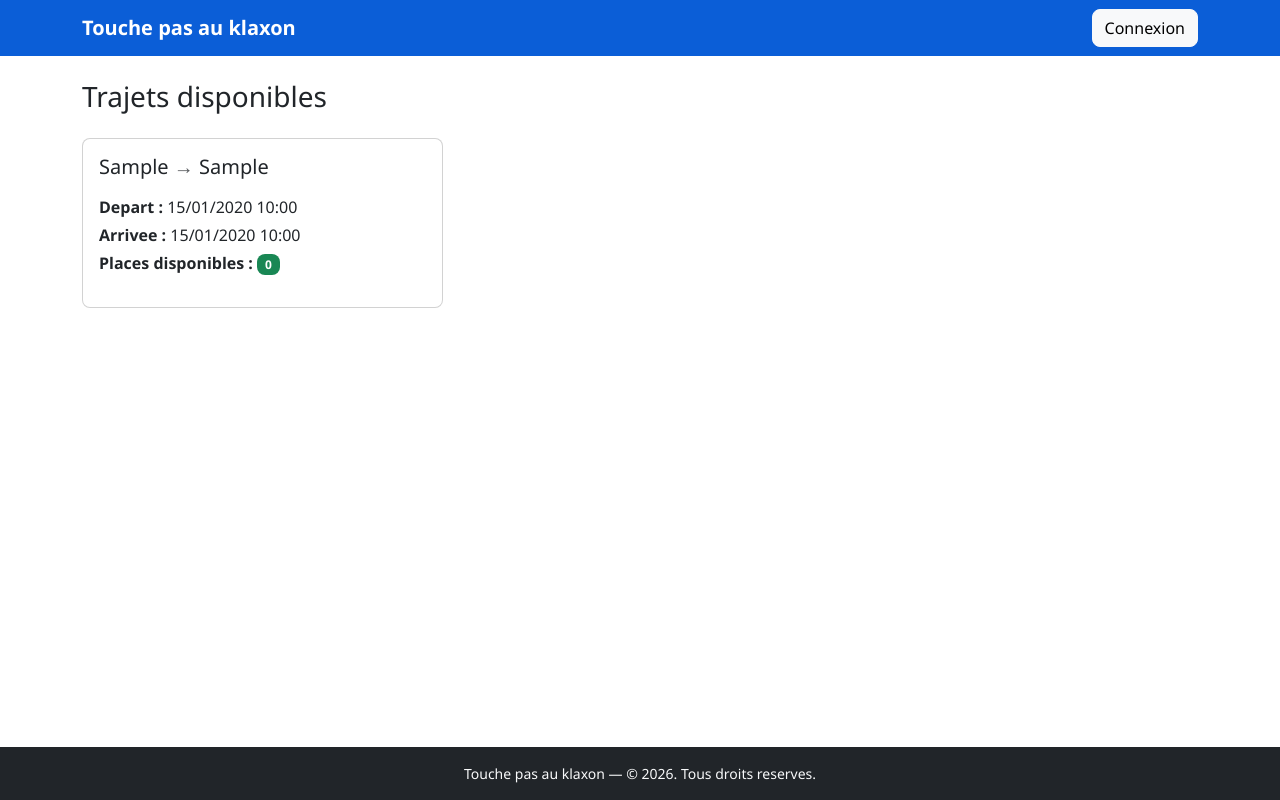
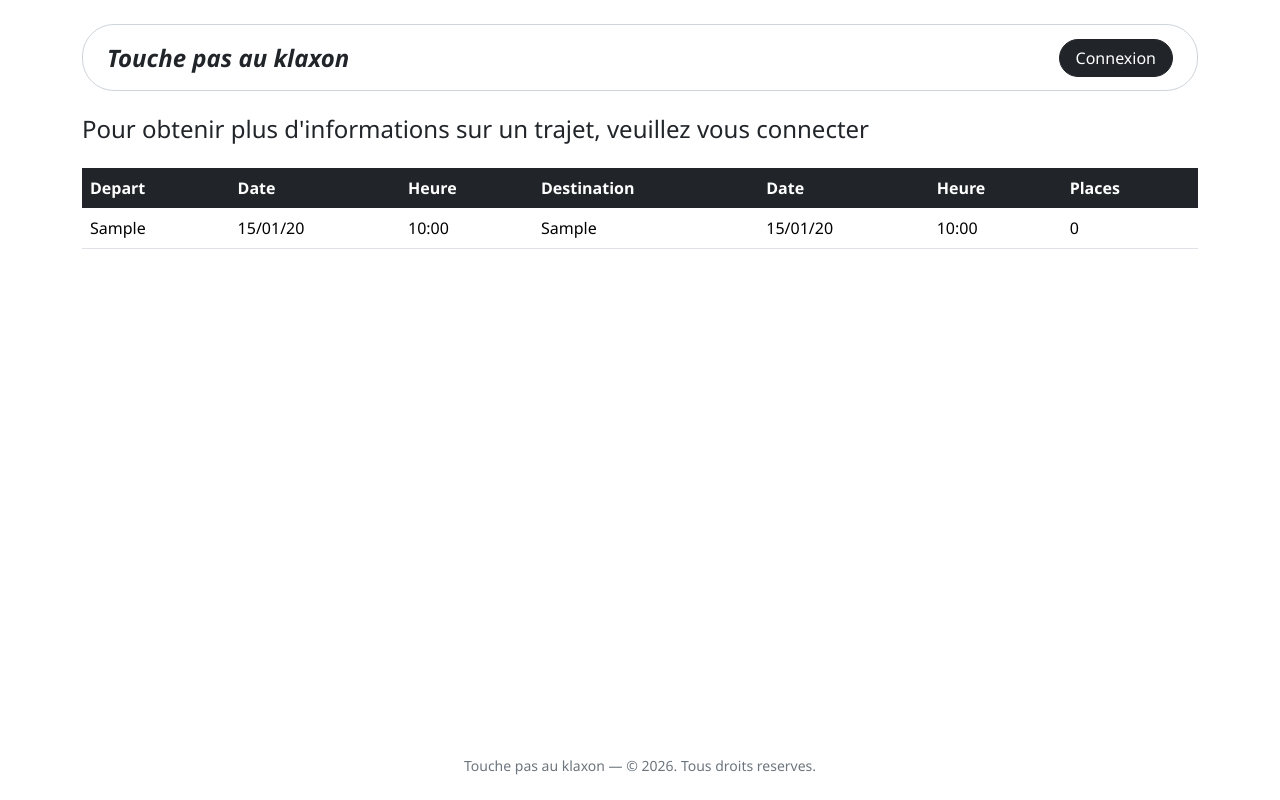
Before and after one commit to Maximus04200/touche-pas-au-klaxon, a PHP site: template views/home/index.php in a window 1280 px wide. Run offline with PHP 8.4, Linux system fonts and the light colour scheme; the template is opened without the code that fills it: most values are stand-ins (such as "Sample title", 1, 10 or a date in 2020); data that the repository does not hold is empty; style sheets or scripts are compiled from the project's sources; some libraries are stand-ins or nearby versions.

Commit message:
Integration de l'annexe : jeu d'essai reel et UI conforme aux maquettes
Jeu d'essai (agences, employes) repris de l'export RH fourni en annexe.
Interface reprise fidelement des visuels fournis : bandeau arrondi,
listes de trajets en tableau avec icones d'action, message flash neutre.

```diff
--- a/scss/app.scss
+++ b/scss/app.scss
@@ -1,12 +1,10 @@
 // =====================================================================
-// Palette imposee par le cahier des charges (variables Bootstrap
-// surchargees en amont de l'import, pour que les futurs sites du
-// Comite d'entreprise puissent reutiliser ces memes variables avec
-// leurs propres couleurs).
-//
-// NOTE : la palette exacte est fournie en annexe visuelle du devoir,
-// non disponible ici. Les valeurs ci-dessous sont un placeholder
-// sobre a remplacer par les couleurs reelles avant rendu final.
+// Variables Bootstrap surchargees en amont de l'import (pour que les
+// futurs sites du Comite d'entreprise puissent reutiliser ces memes
+// variables avec leurs propres couleurs). Les visuels fournis en
+// annexe sont des maquettes fonctionnelles en niveaux de gris, sans
+// palette de couleurs imposee : le sobre noir/blanc ci-dessous suit
+// fidelement cette maquette.
 // =====================================================================
 
 $primary:   #0b5ed7;
@@ -30,26 +28,65 @@ body {
     display: flex;
     min-height: 100vh;
     flex-direction: column;
+    background-color: #fff;
 }
 
 main {
     flex: 1 0 auto;
 }
 
-.navbar-brand {
-    font-weight: 600;
+// Bandeau arrondi (header et encarts), conforme aux maquettes fournies.
+.klaxon-panel {
+    border: 1px solid $gray-400;
+    border-radius: 2rem;
+    background: #fff;
+    padding: .85rem 1.5rem;
 }
 
-.trajet-card {
-    transition: box-shadow .15s ease-in-out;
+.klaxon-brand {
+    font-style: italic;
+    font-weight: 600;
+    color: $dark;
+    text-decoration: none;
 
     &:hover {
-        box-shadow: 0 .25rem .5rem rgba(0, 0, 0, .1);
+        color: $dark;
+    }
+}
+
+.klaxon-flash {
+    background-color: $gray-200;
+    border-radius: 1rem;
+    padding: 1rem 1.5rem;
+    color: $body-color;
+}
+
+// Tableaux de trajets/listes admin : en-tete sombre, lignes zebrees.
+.table-klaxon {
+    thead th {
+        background-color: $dark;
+        color: #fff;
+        border: none;
+        white-space: nowrap;
+    }
+
+    td {
+        vertical-align: middle;
+    }
+}
+
+.btn-icon {
+    background: none;
+    border: none;
+    padding: .2rem .3rem;
+    line-height: 1;
+
+    &:hover {
+        opacity: .7;
     }
 }
 
 footer {
-    background-color: $dark;
-    color: $light;
     flex-shrink: 0;
+    color: $gray-600;
 }
--- a/views/admin/agences.php
+++ b/views/admin/agences.php
@@ -22,7 +22,7 @@ use App\Core\Csrf;
 </div>
 
 <div class="table-responsive">
-    <table class="table table-striped align-middle">
+    <table class="table table-klaxon align-middle">
         <thead>
             <tr>
                 <th>Ville</th>
--- a/views/admin/trajets.php
+++ b/views/admin/trajets.php
@@ -7,7 +7,7 @@ use App\Core\Csrf;
 <h1 class="h3 mb-4">Trajets</h1>
 
 <div class="table-responsive">
-    <table class="table table-striped align-middle">
+    <table class="table table-klaxon align-middle">
         <thead>
             <tr>
                 <th>Depart</th>
--- a/views/admin/utilisateurs.php
+++ b/views/admin/utilisateurs.php
@@ -4,7 +4,7 @@
 <h1 class="h3 mb-4">Utilisateurs</h1>
 
 <div class="table-responsive">
-    <table class="table table-striped align-middle">
+    <table class="table table-klaxon align-middle">
         <thead>
             <tr>
                 <th>Nom</th>
--- a/views/home/index.php
+++ b/views/home/index.php
@@ -1,69 +1,84 @@
 <?php
 
-use App\Core\Auth;
+use App\Core\Csrf;
 
 /**
  * @var array<int, array<string, mixed>> $trajets
  * @var array<string, mixed>|null $currentUser
  */
 ?>
-<h1 class="h3 mb-4">Trajets disponibles</h1>
+<h1 class="h4 mb-4">
+    <?= $currentUser === null
+        ? "Pour obtenir plus d'informations sur un trajet, veuillez vous connecter"
+        : 'Trajets proposes' ?>
+</h1>
 
 <?php if ($trajets === []): ?>
     <p class="text-muted">Aucun trajet a venir avec des places disponibles pour le moment.</p>
 <?php else: ?>
-    <div class="row g-3">
-        <?php foreach ($trajets as $trajet): ?>
-            <?php $estAuteur = $currentUser !== null && (int) $trajet['id_utilisateur'] === (int) $currentUser['id_utilisateur']; ?>
-            <div class="col-12 col-md-6 col-lg-4">
-                <div class="card trajet-card h-100">
-                    <div class="card-body">
-                        <h2 class="h5 card-title mb-3">
-                            <?= htmlspecialchars($trajet['ville_depart'], ENT_QUOTES, 'UTF-8') ?>
-                            <span class="text-muted">&rarr;</span>
-                            <?= htmlspecialchars($trajet['ville_arrivee'], ENT_QUOTES, 'UTF-8') ?>
-                        </h2>
-                        <p class="mb-1">
-                            <strong>Depart :</strong>
-                            <?= htmlspecialchars((new DateTime($trajet['date_heure_depart']))->format('d/m/Y H:i'), ENT_QUOTES, 'UTF-8') ?>
-                        </p>
-                        <p class="mb-1">
-                            <strong>Arrivee :</strong>
-                            <?= htmlspecialchars((new DateTime($trajet['date_heure_arrivee']))->format('d/m/Y H:i'), ENT_QUOTES, 'UTF-8') ?>
-                        </p>
-                        <p class="mb-3">
-                            <strong>Places disponibles :</strong>
-                            <span class="badge bg-success"><?= (int) $trajet['nb_places_dispo'] ?></span>
-                        </p>
-
+    <div class="table-responsive">
+        <table class="table table-klaxon align-middle">
+            <thead>
+                <tr>
+                    <th>Depart</th>
+                    <th>Date</th>
+                    <th>Heure</th>
+                    <th>Destination</th>
+                    <th>Date</th>
+                    <th>Heure</th>
+                    <th>Places</th>
+                    <?php if ($currentUser !== null): ?>
+                        <th></th>
+                    <?php endif; ?>
+                </tr>
+            </thead>
+            <tbody>
+                <?php foreach ($trajets as $trajet): ?>
+                    <?php
+                        $depart = new DateTime($trajet['date_heure_depart']);
+                        $arrivee = new DateTime($trajet['date_heure_arrivee']);
+                        $estAuteur = $currentUser !== null
+                            && (int) $trajet['id_utilisateur'] === (int) $currentUser['id_utilisateur'];
+                    ?>
+                    <tr>
+                        <td><?= htmlspecialchars($trajet['ville_depart'], ENT_QUOTES, 'UTF-8') ?></td>
+                        <td><?= $depart->format('d/m/y') ?></td>
+                        <td><?= $depart->format('H:i') ?></td>
+                        <td><?= htmlspecialchars($trajet['ville_arrivee'], ENT_QUOTES, 'UTF-8') ?></td>
+                        <td><?= $arrivee->format('d/m/y') ?></td>
+                        <td><?= $arrivee->format('H:i') ?></td>
+                        <td><?= (int) $trajet['nb_places_dispo'] ?></td>
                         <?php if ($currentUser !== null): ?>
-                            <div class="d-flex flex-wrap gap-2">
+                            <td class="text-nowrap">
                                 <button
                                     type="button"
-                                    class="btn btn-sm btn-outline-primary"
+                                    class="btn-icon text-primary"
+                                    title="Details"
                                     data-trajet-details="<?= (int) $trajet['id_trajet'] ?>"
                                     data-bs-toggle="modal"
                                     data-bs-target="#trajetDetailsModal"
                                 >
-                                    Details
+                                    <?php require __DIR__ . '/../partials/icon-eye.php'; ?>
                                 </button>
 
                                 <?php if ($estAuteur): ?>
-                                    <a href="/trajets/<?= (int) $trajet['id_trajet'] ?>/modifier" class="btn btn-sm btn-outline-secondary">
-                                        Modifier
+                                    <a href="/trajets/<?= (int) $trajet['id_trajet'] ?>/modifier" class="btn-icon text-primary" title="Modifier">
+                                        <?php require __DIR__ . '/../partials/icon-pencil.php'; ?>
                                     </a>
                                     <form action="/trajets/<?= (int) $trajet['id_trajet'] ?>/supprimer" method="post"
-                                          onsubmit="return confirm('Supprimer ce trajet ?');">
-                                        <?= \App\Core\Csrf::field() ?>
-                                        <button type="submit" class="btn btn-sm btn-outline-danger">Supprimer</button>
+                                          class="d-inline" onsubmit="return confirm('Supprimer ce trajet ?');">
+                                        <?= Csrf::field() ?>
+                                        <button type="submit" class="btn-icon text-danger" title="Supprimer">
+                                            <?php require __DIR__ . '/../partials/icon-trash.php'; ?>
+                                        </button>
                                     </form>
                                 <?php endif; ?>
-                            </div>
+                            </td>
                         <?php endif; ?>
-                    </div>
-                </div>
-            </div>
-        <?php endforeach; ?>
+                    </tr>
+                <?php endforeach; ?>
+            </tbody>
+        </table>
     </div>
 <?php endif; ?>
 
@@ -76,6 +91,9 @@ use App\Core\Auth;
                     <button type="button" class="btn-close" data-bs-dismiss="modal" aria-label="Fermer"></button>
                 </div>
                 <div class="modal-body"></div>
+                <div class="modal-footer">
+                    <button type="button" class="btn btn-secondary" data-bs-dismiss="modal">Fermer</button>
+                </div>
             </div>
         </div>
     </div>
--- a/views/partials/flash.php
+++ b/views/partials/flash.php
@@ -1,8 +1,7 @@
 <?php
 /** @var array<int, array{type: string, message: string}> $flashMessages */
 foreach ($flashMessages as $flash): ?>
-    <div class="alert alert-<?= htmlspecialchars($flash['type'], ENT_QUOTES, 'UTF-8') ?> alert-dismissible fade show" role="alert">
+    <div class="klaxon-flash mb-4">
         <?= htmlspecialchars($flash['message'], ENT_QUOTES, 'UTF-8') ?>
-        <button type="button" class="btn-close" data-bs-dismiss="alert" aria-label="Fermer"></button>
     </div>
 <?php endforeach; ?>
--- a/views/partials/footer.php
+++ b/views/partials/footer.php
@@ -1,5 +1,3 @@
-<footer class="py-3 mt-auto">
-    <div class="container text-center small">
-        Touche pas au klaxon &mdash; &copy; <?= date('Y') ?>. Tous droits reserves.
-    </div>
+<footer class="py-4 mt-auto text-center small">
+    Touche pas au klaxon &mdash; &copy; <?= date('Y') ?>. Tous droits reserves.
 </footer>
--- a/views/partials/header.php
+++ b/views/partials/header.php
@@ -6,37 +6,38 @@ use App\Core\Csrf;
 $isAdmin = $currentUser !== null && $currentUser['role'] === 'admin';
 $brandHref = $isAdmin ? '/admin' : '/';
 ?>
-<nav class="navbar navbar-expand-lg navbar-dark bg-primary">
-    <div class="container">
-        <a class="navbar-brand" href="<?= htmlspecialchars($brandHref, ENT_QUOTES, 'UTF-8') ?>">
+<div class="container pt-4">
+    <header class="klaxon-panel d-flex justify-content-between align-items-center flex-wrap gap-3">
+        <a class="klaxon-brand fs-4" href="<?= htmlspecialchars($brandHref, ENT_QUOTES, 'UTF-8') ?>">
             Touche pas au klaxon
         </a>
 
         <?php if ($currentUser === null): ?>
-            <a href="/login" class="btn btn-light">Connexion</a>
+            <a href="/login" class="btn btn-dark rounded-pill px-3">Connexion</a>
         <?php elseif ($isAdmin): ?>
-            <div class="d-flex align-items-center gap-2">
-                <ul class="navbar-nav flex-row gap-3 me-3">
-                    <li class="nav-item"><a class="nav-link text-white" href="/admin/utilisateurs">Utilisateurs</a></li>
-                    <li class="nav-item"><a class="nav-link text-white" href="/admin/agences">Agences</a></li>
-                    <li class="nav-item"><a class="nav-link text-white" href="/admin/trajets">Trajets</a></li>
-                </ul>
+            <div class="d-flex align-items-center gap-2 flex-wrap">
+                <a href="/admin/utilisateurs" class="btn btn-secondary rounded-pill px-3">Utilisateurs</a>
+                <a href="/admin/agences" class="btn btn-secondary rounded-pill px-3">Agences</a>
+                <a href="/admin/trajets" class="btn btn-secondary rounded-pill px-3">Trajets</a>
+                <span class="ms-2">
+                    Bonjour <?= htmlspecialchars($currentUser['prenom'] . ' ' . $currentUser['nom'], ENT_QUOTES, 'UTF-8') ?>
+                </span>
                 <form action="/logout" method="post" class="mb-0">
                     <?= Csrf::field() ?>
-                    <button type="submit" class="btn btn-outline-light btn-sm">Deconnexion</button>
+                    <button type="submit" class="btn btn-dark rounded-pill px-3">Deconnexion</button>
                 </form>
             </div>
         <?php else: ?>
-            <div class="d-flex align-items-center gap-3">
-                <a href="/trajets/creer" class="btn btn-light">Proposer un trajet</a>
-                <span class="text-white">
-                    <?= htmlspecialchars($currentUser['prenom'] . ' ' . $currentUser['nom'], ENT_QUOTES, 'UTF-8') ?>
+            <div class="d-flex align-items-center gap-2 flex-wrap">
+                <a href="/trajets/creer" class="btn btn-dark rounded-pill px-3">Creer un trajet</a>
+                <span class="ms-2">
+                    Bonjour <?= htmlspecialchars($currentUser['prenom'] . ' ' . $currentUser['nom'], ENT_QUOTES, 'UTF-8') ?>
                 </span>
                 <form action="/logout" method="post" class="mb-0">
                     <?= Csrf::field() ?>
-                    <button type="submit" class="btn btn-outline-light btn-sm">Deconnexion</button>
+                    <button type="submit" class="btn btn-dark rounded-pill px-3">Deconnexion</button>
                 </form>
             </div>
         <?php endif; ?>
-    </div>
-</nav>
+    </header>
+</div>
--- /dev/null
+++ b/views/partials/icon-eye.php
@@ -0,0 +1,4 @@
+<svg xmlns="http://www.w3.org/2000/svg" width="18" height="18" viewBox="0 0 16 16" fill="currentColor" aria-hidden="true">
+    <path d="M16 8s-3-5.5-8-5.5S0 8 0 8s3 5.5 8 5.5S16 8 16 8ZM1.173 8a13.13 13.13 0 0 1 1.66-2.043C4.12 4.668 5.88 3.5 8 3.5c2.12 0 3.879 1.168 5.168 2.457A13.133 13.133 0 0 1 14.828 8c-.058.087-.122.183-.195.288-.335.48-.83 1.12-1.465 1.755C11.879 11.332 10.119 12.5 8 12.5c-2.12 0-3.879-1.168-5.168-2.457A13.134 13.134 0 0 1 1.172 8Z"/>
+    <path d="M8 5.5a2.5 2.5 0 1 0 0 5 2.5 2.5 0 0 0 0-5Z"/>
+</svg>
--- /dev/null
+++ b/views/partials/icon-pencil.php
@@ -0,0 +1,3 @@
+<svg xmlns="http://www.w3.org/2000/svg" width="18" height="18" viewBox="0 0 16 16" fill="currentColor" aria-hidden="true">
+    <path d="M12.146.146a.5.5 0 0 1 .708 0l3 3a.5.5 0 0 1 0 .708l-10 10a.5.5 0 0 1-.168.11l-5 2a.5.5 0 0 1-.65-.65l2-5a.5.5 0 0 1 .11-.168l10-10ZM11.207 2.5 13.5 4.793 14.793 3.5 12.5 1.207 11.207 2.5ZM10.5 3.207 1.5 12.207l-.5.5-.5 1.5 1.5-.5.5-.5 9-9-.5-.5Z"/>
+</svg>
--- /dev/null
+++ b/views/partials/icon-trash.php
@@ -0,0 +1,4 @@
+<svg xmlns="http://www.w3.org/2000/svg" width="18" height="18" viewBox="0 0 16 16" fill="currentColor" aria-hidden="true">
+    <path d="M5.5 5.5a.5.5 0 0 1 .5.5v6a.5.5 0 0 1-1 0V6a.5.5 0 0 1 .5-.5Zm2.5 0a.5.5 0 0 1 .5.5v6a.5.5 0 0 1-1 0V6a.5.5 0 0 1 .5-.5Zm3 .5a.5.5 0 0 0-1 0v6a.5.5 0 0 0 1 0V6Z"/>
+    <path fill-rule="evenodd" d="M14.5 3a1 1 0 0 1-1 1H13v9a2 2 0 0 1-2 2H5a2 2 0 0 1-2-2V4h-.5a1 1 0 0 1-1-1V2a1 1 0 0 1 1-1H6a1 1 0 0 1 1-1h2a1 1 0 0 1 1 1h3.5a1 1 0 0 1 1 1v1ZM4.118 4 4 4.059V13a1 1 0 0 0 1 1h6a1 1 0 0 0 1-1V4.059L11.882 4H4.118ZM2.5 3V2h11v1h-11Z"/>
+</svg>
```
Also changed, not shown: database/seed.sql (+79 -61 lines), README.md, public/assets/js/app.js.
